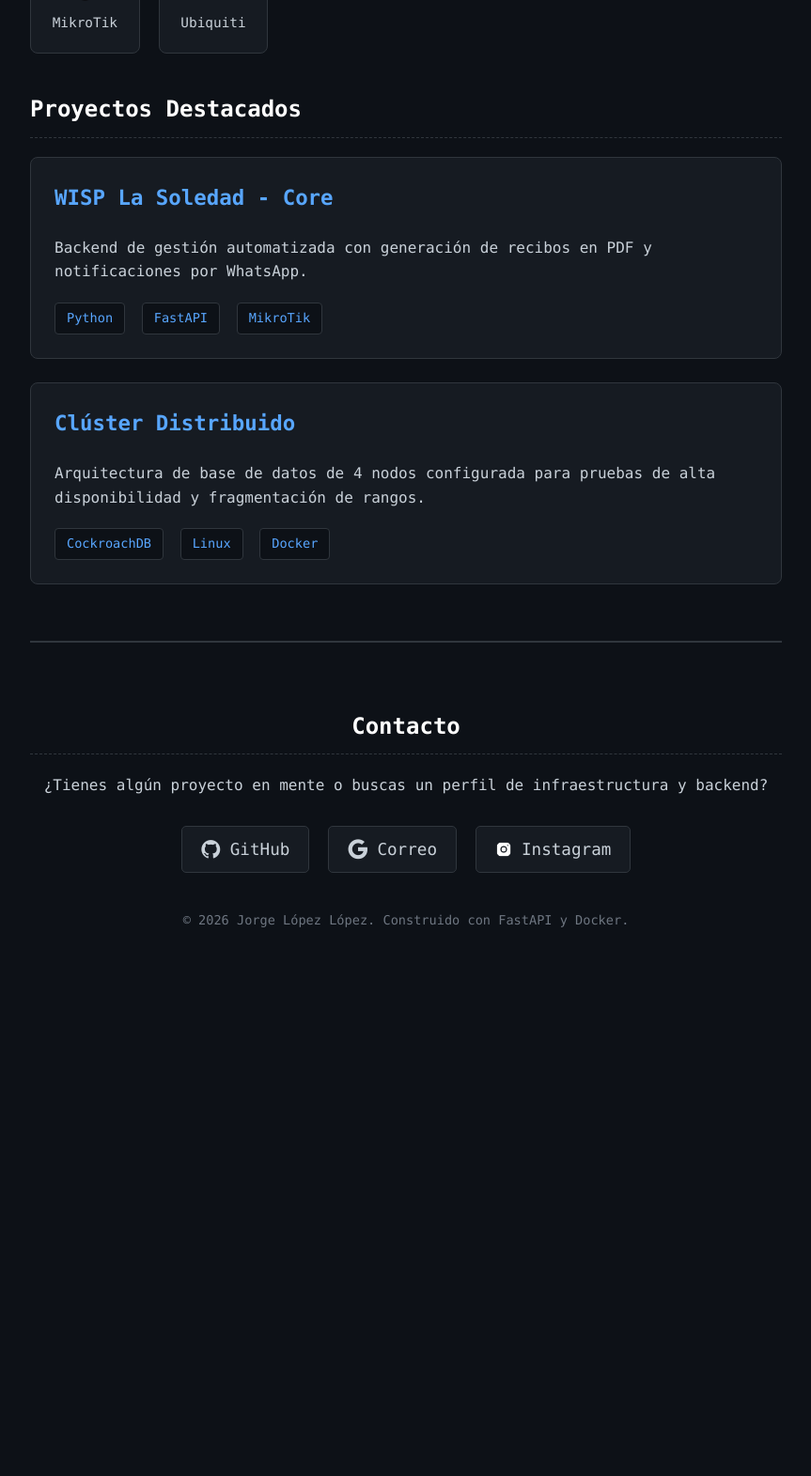
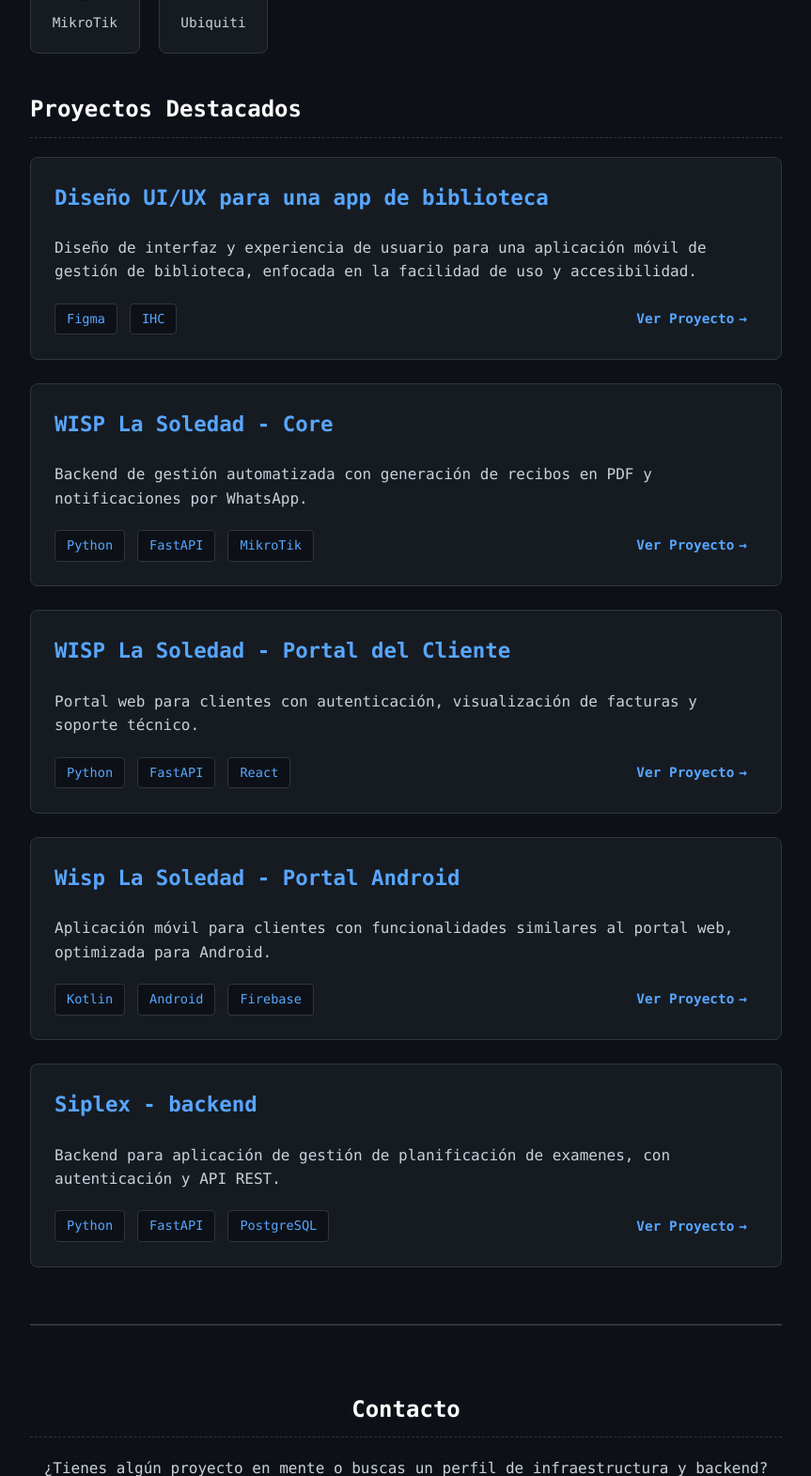
Before and after one commit to JLopezore/JLopezore-portfolio, a FastAPI app: page / in a window 1280 px wide. Shown: the part 978-2549 px from the top of the page at 94% size, without its empty margins (208-1071 px from the left). Before the commit the page ends 1965 px from the top, so only its background shows below. Run offline with FastAPI, Linux system fonts and the light colour scheme.

Commit message:
añadir enlace a mis proyectos

```diff
--- a/app/main.py
+++ b/app/main.py
@@ -43,14 +43,34 @@ async def home(request: Request):
 
     mis_proyectos = [
         {
+            "nombre": "Diseño UI/UX para una app de biblioteca",
+            "descripcion": "Diseño de interfaz y experiencia de usuario para una aplicación móvil de gestión de biblioteca, enfocada en la facilidad de uso y accesibilidad.",
+            "stack": ["Figma", "IHC"],
+            "enlace": "https://www.figma.com/proto/LLDZiS1k3xLy1t4P80nipY/Main?node-id=0-1&t=nSOfas3ooz7mYR6Q-1"
+        },
+        {
             "nombre": "WISP La Soledad - Core",
             "descripcion": "Backend de gestión automatizada con generación de recibos en PDF y notificaciones por WhatsApp.",
-            "stack": ["Python", "FastAPI", "MikroTik"]
+            "stack": ["Python", "FastAPI", "MikroTik"],
+            "enlace": "https://github.com/JLopezore/WISP-Manager.git"
         },
         {
-            "nombre": "Clúster Distribuido",
-            "descripcion": "Arquitectura de base de datos de 4 nodos configurada para pruebas de alta disponibilidad y fragmentación de rangos.",
-            "stack": ["CockroachDB", "Linux", "Docker"]
+            "nombre": "WISP La Soledad - Portal del Cliente",
+            "descripcion": "Portal web para clientes con autenticación, visualización de facturas y soporte técnico.",
+            "stack": ["Python", "FastAPI", "React"],
+            "enlace": "https://github.com/JLopezore/WISP-Manager.git"
+        },
+        {
+            "nombre": "Wisp La Soledad - Portal Android",
+            "descripcion": "Aplicación móvil para clientes con funcionalidades similares al portal web, optimizada para Android.",
+            "stack": ["Kotlin", "Android", "Firebase"],
+            "enlace": "https://github.com/JLopezore/WispHub-Mobile.git"
+        },
+        {
+            "nombre": "Siplex - backend",
+            "descripcion": "Backend para aplicación de gestión de planificación de examenes, con autenticación y API REST.",
+            "stack": ["Python", "FastAPI", "PostgreSQL"],
+            "enlace": "https://github.com/LosRatones-404T/HORARIOS-BACKEND.git"
         }
     ]
 
--- a/app/static/style.css
+++ b/app/static/style.css
@@ -198,3 +198,38 @@ footer {
     display: block; /* Evita espacios fantasma debajo de la imagen */
     margin: 0;
 }
+
+/* Alinear las etiquetas y el botón del proyecto */
+.stack-y-enlace {
+    display: flex;
+    justify-content: space-between; /* Separa las etiquetas a la izquierda y el botón a la derecha */
+    align-items: center;
+    margin-top: 15px;
+}
+
+.tags {
+    display: flex;
+    flex-wrap: wrap;
+    gap: 5px;
+}
+
+/* Estilo para el botón de enlace del proyecto */
+.btn-proyecto {
+    color: var(--accent-color);
+    text-decoration: none;
+    font-weight: bold;
+    font-size: 0.9em;
+    padding: 5px 10px;
+    border: 1px solid transparent;
+    border-radius: 4px;
+    transition: all 0.2s ease;
+    display: flex;
+    align-items: center;
+    gap: 5px;
+}
+
+.btn-proyecto:hover {
+    border-color: var(--accent-color);
+    background-color: rgba(88, 166, 255, 0.1); /* Un fondo azul muy tenue */
+    transform: translateX(3px); /* Se mueve un poquito hacia la derecha */
+}
--- a/app/templates/index.html
+++ b/app/templates/index.html
@@ -44,13 +44,21 @@
             <div class="proyecto">
                 <h3>{{ proyecto.nombre }}</h3>
                 <p>{{ proyecto.descripcion }}</p>
-                <div>
-                    {% for tecnologia in proyecto.stack %}
-                        <span class="tag">{{ tecnologia }}</span>
-                    {% endfor %}
+                <div class="stack-y-enlace"> <!-- Envolvemos todo para alinearlo mejor -->
+                    <div class="tags">
+                        {% for tecnologia in proyecto.stack %}
+                            <span class="tag">{{ tecnologia }}</span>
+                        {% endfor %}
+                    </div>
+
+                    <!-- NUEVO: Botón del enlace al proyecto -->
+                    <a href="{{ proyecto.enlace }}" target="_blank" class="btn-proyecto">
+                        Ver Proyecto <span>&#8594;</span> <!-- Flechita hacia la derecha -->
+                    </a>
                 </div>
             </div>
             {% endfor %}
+        </section>
         </section>
         <footer>
             <h2>Contacto</h2>
```
